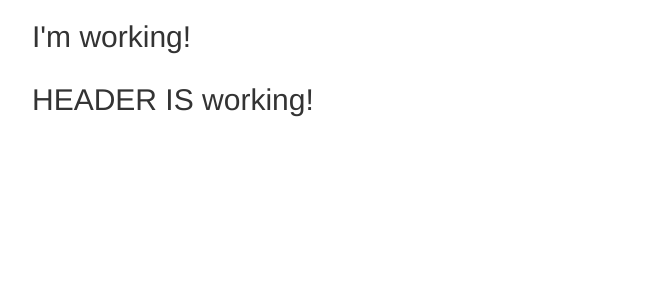
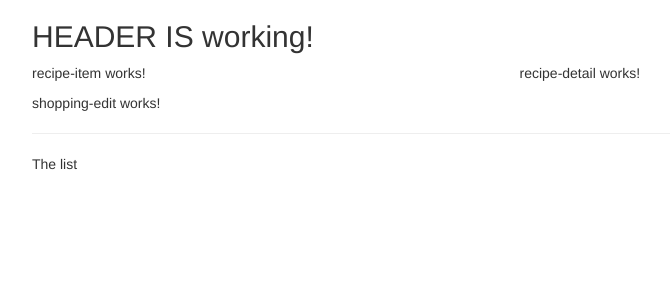
Before and after one commit to Vigneshram0607/shopping-and-recipe, an Angular app: page / in a window 1280 px wide. Shown: the top 300 px of the page, without its empty margins (38-708 px from the left). Built offline with nearby package versions, Linux system fonts and the light colour scheme.

Commit message:
using the components

```diff
--- a/src/app/app.component.html
+++ b/src/app/app.component.html
@@ -1,8 +1,9 @@
+<app-header></app-header>
 <div class="container">
   <div class="row">
     <div class="col-md-12">
-      <h2>I'm working!</h2>
+      <app-recipes></app-recipes>
+      <app-shopping-list></app-shopping-list>
     </div>
   </div>
 </div>
-<app-header></app-header>
--- a/src/app/recipes/recipe-list/recipe-list.component.html
+++ b/src/app/recipes/recipe-list/recipe-list.component.html
@@ -1 +1 @@
-<p>recipe-list works!</p>
+<app-recipe-item></app-recipe-item>
--- a/src/app/recipes/recipes.component.html
+++ b/src/app/recipes/recipes.component.html
@@ -1 +1,8 @@
-<p>recipes works!</p>
+<div class="row">
+<div class="col-md-5">
+    <app-recipe-list></app-recipe-list>
+</div>
+<div class="col-md-7">
+    <app-recipe-detail></app-recipe-detail>
+</div>
+</div>
--- a/src/app/shopping-list/shopping-list.component.html
+++ b/src/app/shopping-list/shopping-list.component.html
@@ -1 +1,7 @@
-<p>shopping-list works!</p>
+<div class="row">
+    <div class="col-xs-10">
+        <app-shopping-edit></app-shopping-edit>
+        <hr>
+        <p>The list</p>
+    </div>
+</div>
```
